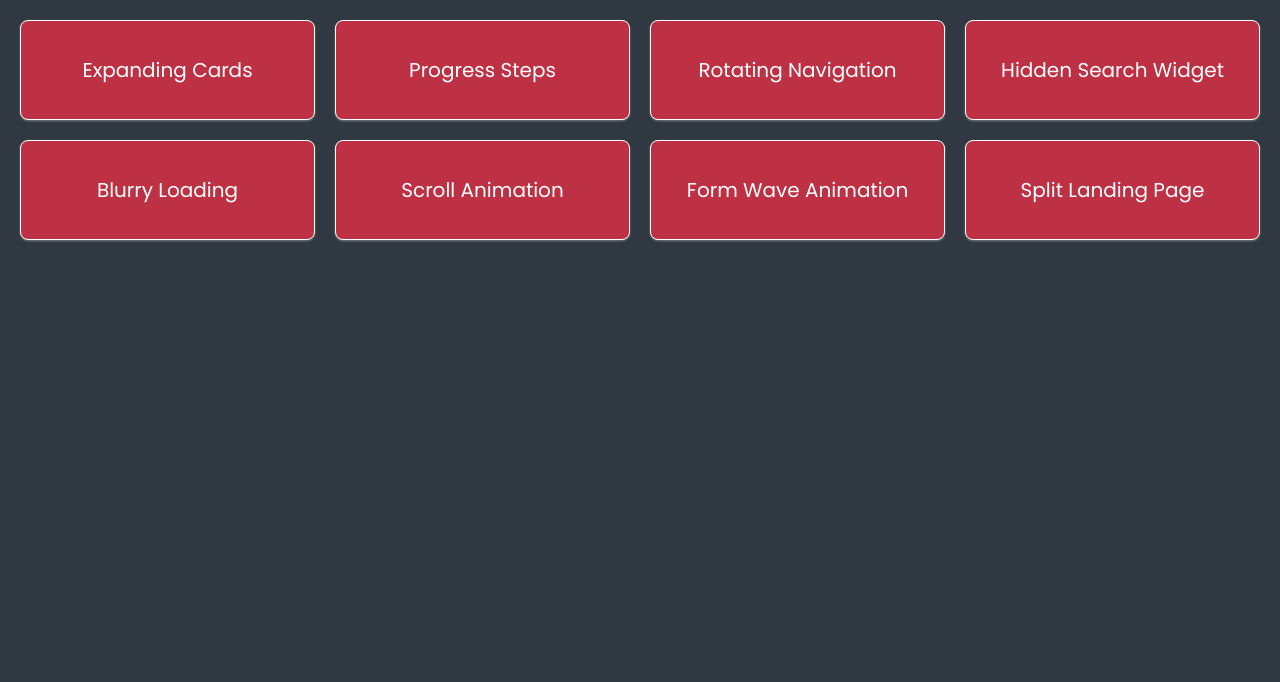
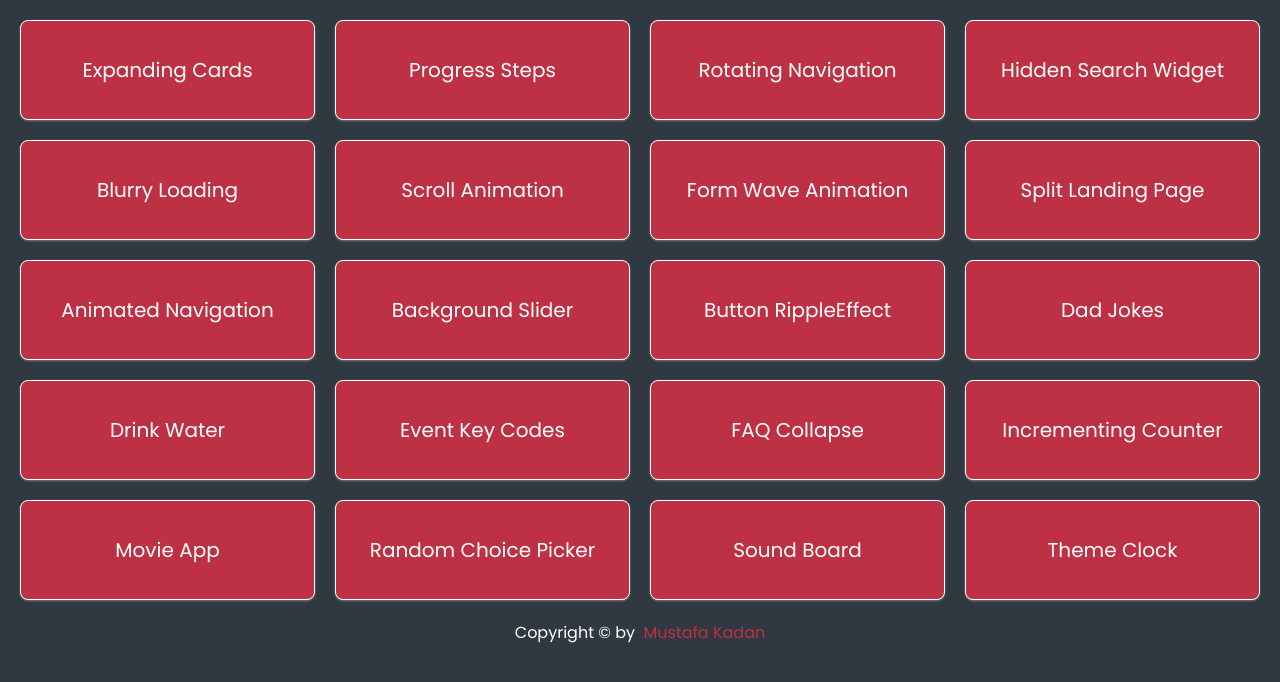
Before and after one commit to mtevfik41/MiniProjects, a React (Create React App) app: page / in a window 1280 px wide. Shown: the top 682 px of the page. Built offline with nearby package versions, Linux system fonts and the light colour scheme.

Commit message:
new data

```diff
--- a/src/App.js
+++ b/src/App.js
@@ -1,6 +1,7 @@
 import React from "react";
 
 import Grid from './components/Grid'
+import Footer from './components/Footer'
 
 function App() {
 
@@ -13,6 +14,18 @@ function App() {
         { title: 'Scroll Animation', href: process.env.PUBLIC_URL + '/Projects/ScrollAnimation/index.html' },
         { title: 'Form Wave Animation', href: process.env.PUBLIC_URL + '/Projects/FormWaveAnimation/index.html' },
         { title: 'Split Landing Page', href: process.env.PUBLIC_URL + '/Projects/SplitLandingPage/index.html' },
+        { title: 'Animated Navigation', href: process.env.PUBLIC_URL + '/Projects/AnimatedNavigation/index.html' },
+        { title: 'Background Slider', href: process.env.PUBLIC_URL + '/Projects/BackgroundSlider/index.html' },
+        { title: 'Button RippleEffect', href: process.env.PUBLIC_URL + '/Projects/ButtonRippleEffect/index.html' },
+        { title: 'Dad Jokes', href: process.env.PUBLIC_URL + '/Projects/DadJokes/index.html' },
+        { title: 'Drink Water', href: process.env.PUBLIC_URL + '/Projects/DrinkWater/index.html' },
+        { title: 'Event Key Codes', href: process.env.PUBLIC_URL + '/Projects/EventKeyCodes/index.html' },
+        { title: 'FAQ Collapse', href: process.env.PUBLIC_URL + '/Projects/FAQCollapse/index.html' },
+        { title: 'Incrementing Counter', href: process.env.PUBLIC_URL + '/Projects/IncrementingCounter/index.html' },
+        { title: 'Movie App', href: process.env.PUBLIC_URL + '/Projects/MovieApp/index.html' },
+        { title: 'Random Choice Picker', href: process.env.PUBLIC_URL + '/Projects/RandomChoicePicker/index.html' },
+        { title: 'Sound Board', href: process.env.PUBLIC_URL + '/Projects/SoundBoard/index.html' },
+        { title: 'Theme Clock', href: process.env.PUBLIC_URL + '/Projects/ThemeClock/index.html' },
 
 
     ];
@@ -21,6 +34,7 @@ function App() {
             <Grid items={DATA}>
 
             </Grid>
+            <Footer></Footer>
         </div>
     );
 }
--- /dev/null
+++ b/src/components/Footer.js
@@ -0,0 +1,13 @@
+import React from "react";
+
+import './style.css';
+
+const Footer = props => {
+    return (
+        <footer>
+            Copyright &copy; by &nbsp;<a href="https://github.com/mtevfik41">Mustafa Kadan</a>
+        </footer>
+    )
+}
+
+export default Footer;
--- a/src/components/style.css
+++ b/src/components/style.css
@@ -44,11 +44,28 @@
   transition-delay: 0.4s;
 }
 
+footer {
+  display: flex;
+  align-items: center;
+  justify-content: center;
+  color: #fff;
+  padding: 20px 0;
+  text-align: center;
+}
+
+footer a {
+  color: #be3144;
+  text-decoration: none;
+}
+footer a:hover {
+  text-decoration: underline;
+}
 @media (max-width: 830px) {
   .grid {
     grid-template-columns: repeat(3, 1fr);
   }
 }
+
 @media (max-width: 620px) {
   .grid {
     grid-template-columns: repeat(2, 1fr);
--- a/src/index.css
+++ b/src/index.css
@@ -9,5 +9,5 @@
 body {
   font-family: 'Poppins', sans-serif;
   background-color: #303841;
-  margin: 20px;
+  margin: 20px 20px 0 20px;
 }
```
